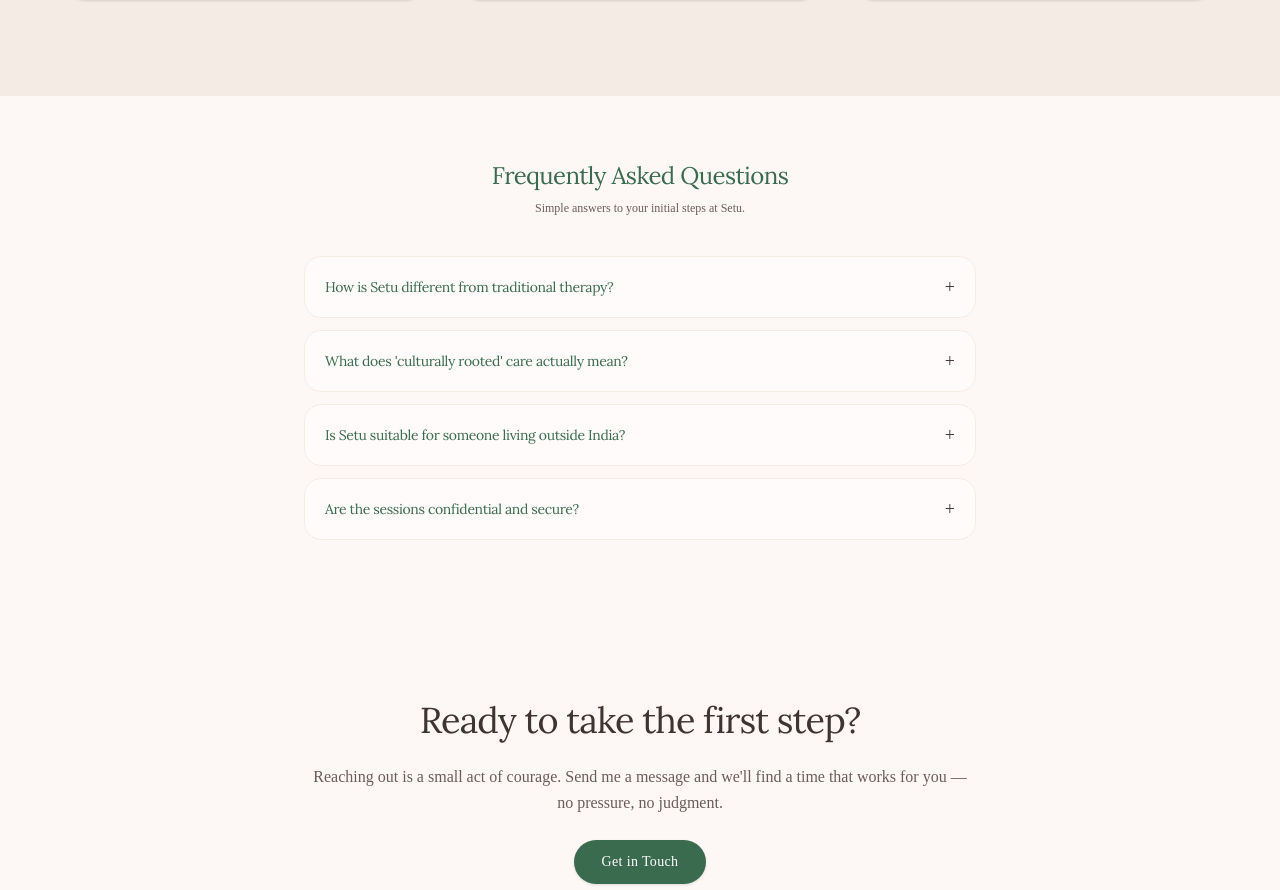
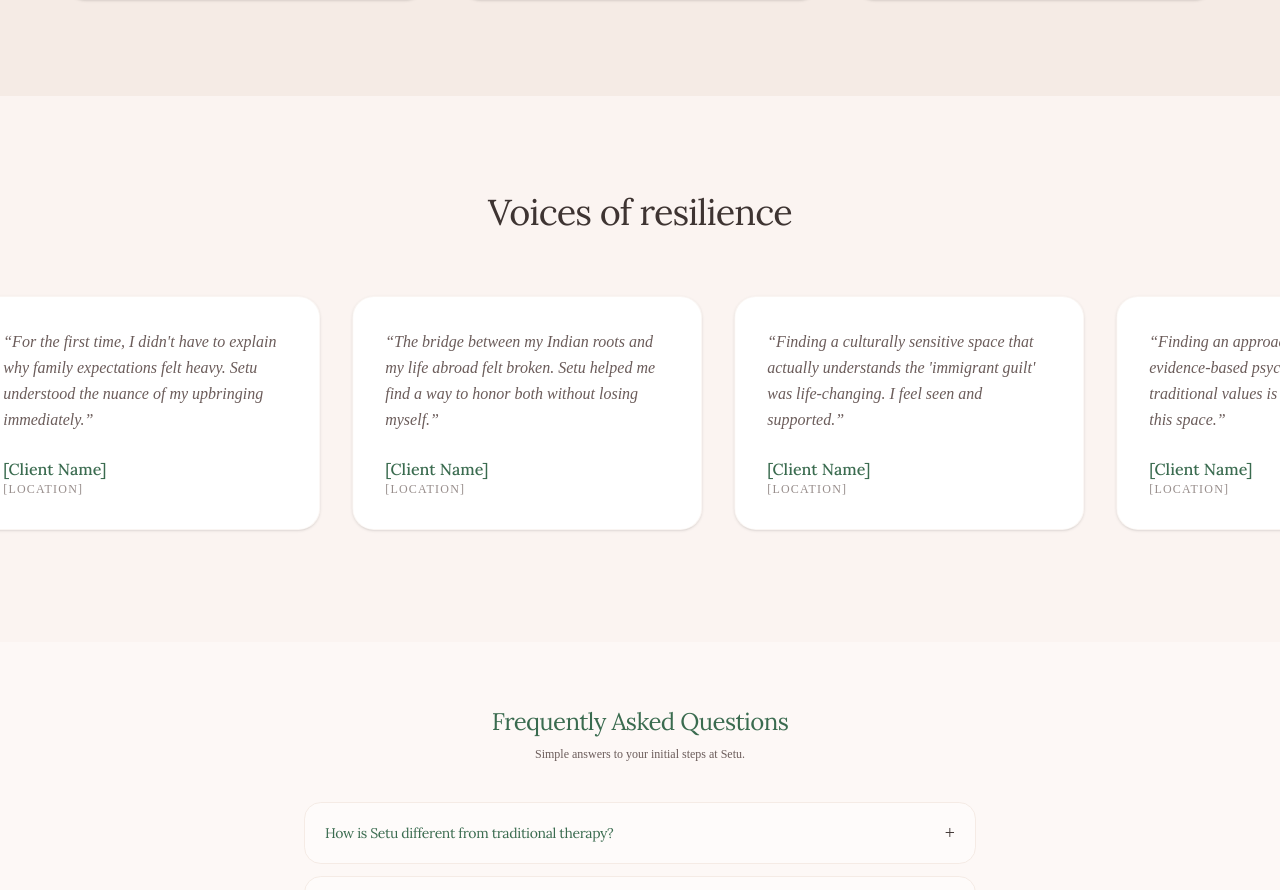
Before and after one commit to spupsych-prog/Setu-Website, a Next.js app: page / in a window 1280 px wide. Shown: the part 2506-3396 px from the top of the page. Built offline with nearby package versions, Linux system fonts and the light colour scheme.

Commit message:
feat: add infinite scrolling testimonials with placeholders

```diff
--- a/src/app/globals.css
+++ b/src/app/globals.css
@@ -138,6 +138,21 @@
   --sidebar-ring: #D4A27F;
 }
 
+@keyframes marquee {
+  from { transform: translateX(0); }
+  to { transform: translateX(calc(-100% / 3)); }
+}
+
+.animate-marquee {
+  animation: marquee 60s linear infinite;
+  display: flex;
+  width: max-content;
+}
+
+.pause-on-hover:hover .animate-marquee {
+  animation-play-state: paused;
+}
+
 @theme inline {
   --font-sans: var(--font-sans);
   --color-sidebar-ring: var(--sidebar-ring);
--- a/src/app/page.tsx
+++ b/src/app/page.tsx
@@ -1,5 +1,7 @@
 import { Metadata } from "next";
 import HomeClient from "@/components/home/HomeClient";
+import fs from "node:fs";
+import path from "node:path";
 
 export const metadata: Metadata = {
   title: "Setu — Culturally Rooted Mental Wellness for the Indian Diaspora",
@@ -7,5 +9,16 @@
 };
 
 export default function Home() {
-  return <HomeClient />;
+  const testimonialsDir = path.join(process.cwd(), "src/content/testimonials");
+  const files = fs.readdirSync(testimonialsDir);
+
+  const testimonials = files
+    .filter(file => file.endsWith(".json"))
+    .map(file => {
+      const filePath = path.join(testimonialsDir, file);
+      const content = fs.readFileSync(filePath, "utf-8");
+      return JSON.parse(content);
+    });
+
+  return <HomeClient testimonials={testimonials} />;
 }
--- a/src/components/home/HomeClient.tsx
+++ b/src/components/home/HomeClient.tsx
@@ -34,7 +34,13 @@
   );
 }
 
-export default function HomeClient() {
+interface Testimonial {
+  author: string;
+  location: string;
+  text: string;
+}
+
+export default function HomeClient({ testimonials = [] }: { testimonials?: Testimonial[] }) {
   return (
     <div className="min-h-screen bg-brand-linen">
       {/* ───── Hero ───── */}
@@ -220,6 +226,34 @@
         </div>
       </section>
 
+      {/* ───── Testimonials (Infinite Scroll) ───── */}
+      {testimonials.length > 0 && (
+        <section className="py-24 bg-brand-sand/30 overflow-hidden">
+          <div className="mx-auto max-w-6xl px-6 mb-12">
+            <h2 className="text-3xl sm:text-4xl font-serif text-center">Voices of resilience</h2>
+          </div>
+
+          <div className="relative flex pause-on-hover">
+            <div className="flex animate-marquee gap-8 py-4 px-4 min-w-full">
+              {[...testimonials, ...testimonials, ...testimonials].map((t, i) => (
+                <div
+                  key={i}
+                  className="w-[350px] flex-shrink-0 bg-white p-8 rounded-2xl shadow-sm border border-brand-sand/50 flex flex-col justify-between"
+                >
+                  <p className="text-brand-fog italic leading-relaxed mb-6">
+                    &ldquo;{t.text}&rdquo;
+                  </p>
+                  <div>
+                    <p className="font-serif text-brand-sage font-medium">{t.author}</p>
+                    <p className="text-xs text-brand-fog/70 uppercase tracking-widest">{t.location}</p>
+                  </div>
+                </div>
+              ))}
+            </div>
+          </div>
+        </section>
+      )}
+
       {/* ───── FAQ (AI Discovery & User Clarity) ───── */}
       <section className="py-16 px-6 bg-brand-linen">
         <div className="mx-auto max-w-2xl">
--- /dev/null
+++ b/src/content/testimonials/testimonial-1.json
@@ -0,0 +1,5 @@
+{
+  "author": "[Client Name]",
+  "location": "[Location]",
+  "text": "For the first time, I didn't have to explain why family expectations felt heavy. Setu understood the nuance of my upbringing immediately."
+}
--- /dev/null
+++ b/src/content/testimonials/testimonial-2.json
@@ -0,0 +1,5 @@
+{
+  "author": "[Client Name]",
+  "location": "[Location]",
+  "text": "The bridge between my Indian roots and my life abroad felt broken. Setu helped me find a way to honor both without losing myself."
+}
--- /dev/null
+++ b/src/content/testimonials/testimonial-3.json
@@ -0,0 +1,5 @@
+{
+  "author": "[Client Name]",
+  "location": "[Location]",
+  "text": "Finding a culturally sensitive space that actually understands the 'immigrant guilt' was life-changing. I feel seen and supported."
+}
--- /dev/null
+++ b/src/content/testimonials/testimonial-4.json
@@ -0,0 +1,5 @@
+{
+  "author": "[Client Name]",
+  "location": "[Location]",
+  "text": "Finding an approach that blends evidence-based psychology with our traditional values is rare. Very grateful for this space."
+}
```
